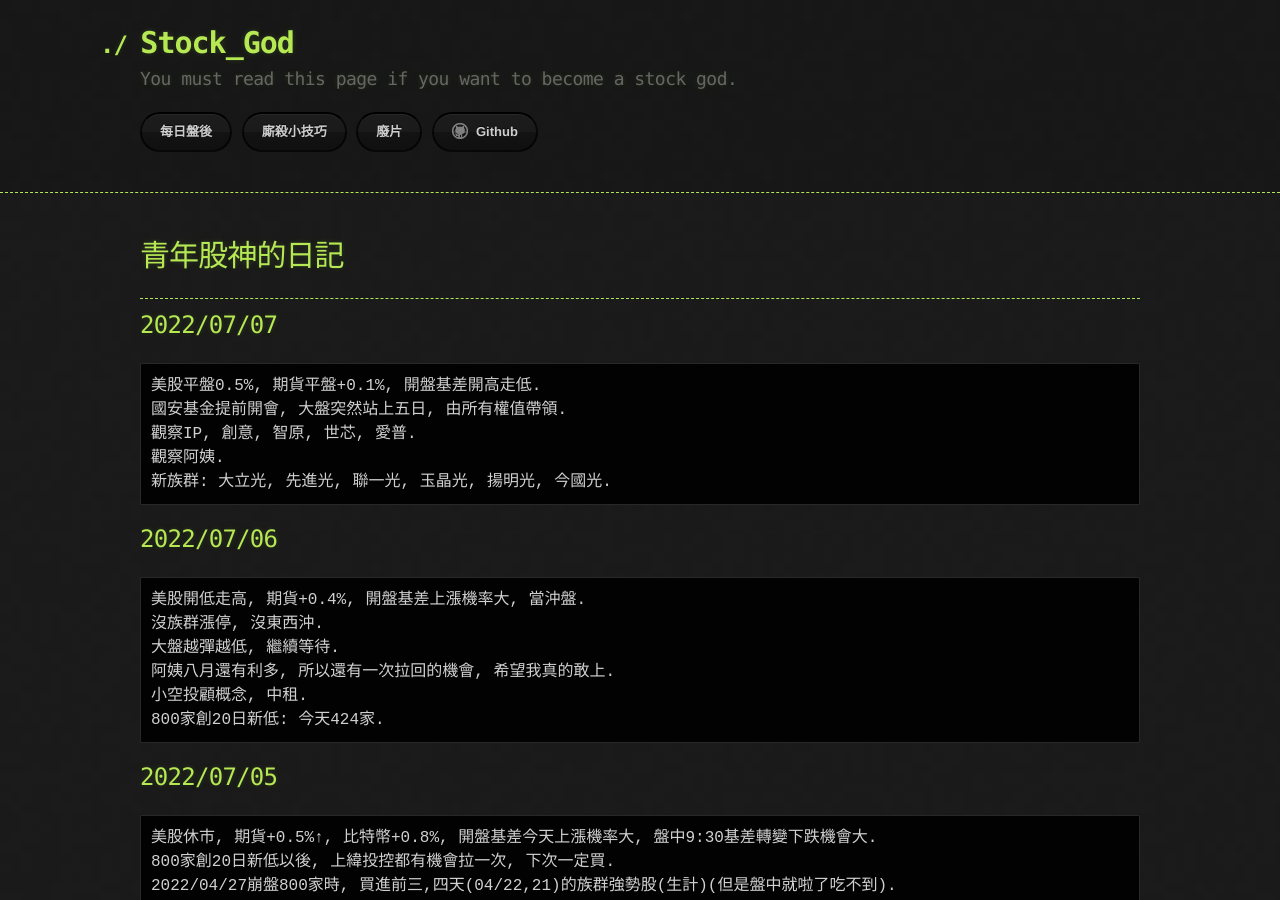
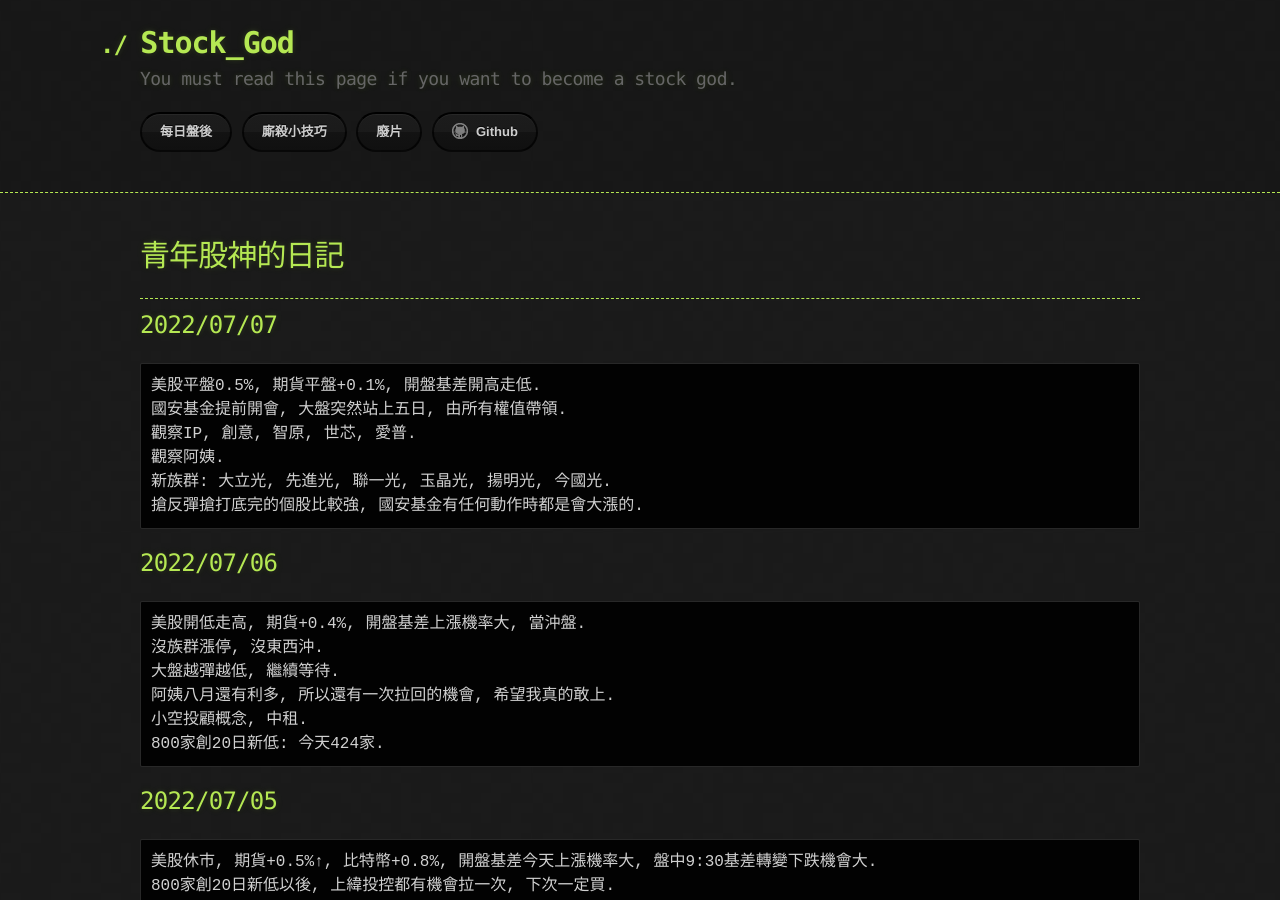
Before and after one commit to lepg5487/Stock_God, a Jekyll site: the page built from index.md, in a window 1280 px wide and 900 px high. Built offline with Jekyll 4.4.1, drawn with Linux system fonts in a browser that asks for light colours; our own code applies the rules of GitHub Pages for plain Markdown files.

Commit message:
Update index.md

````diff
--- a/index.md
+++ b/index.md
@@ -13,6 +13,7 @@ layout: testlayouts
 觀察IP, 創意, 智原, 世芯, 愛普.
 觀察阿姨.
 新族群: 大立光, 先進光, 聯一光, 玉晶光, 揚明光, 今國光.
+搶反彈搶打底完的個股比較強, 國安基金有任何動作時都是會大漲的.
 ```
 
 ## 2022/07/06
````
